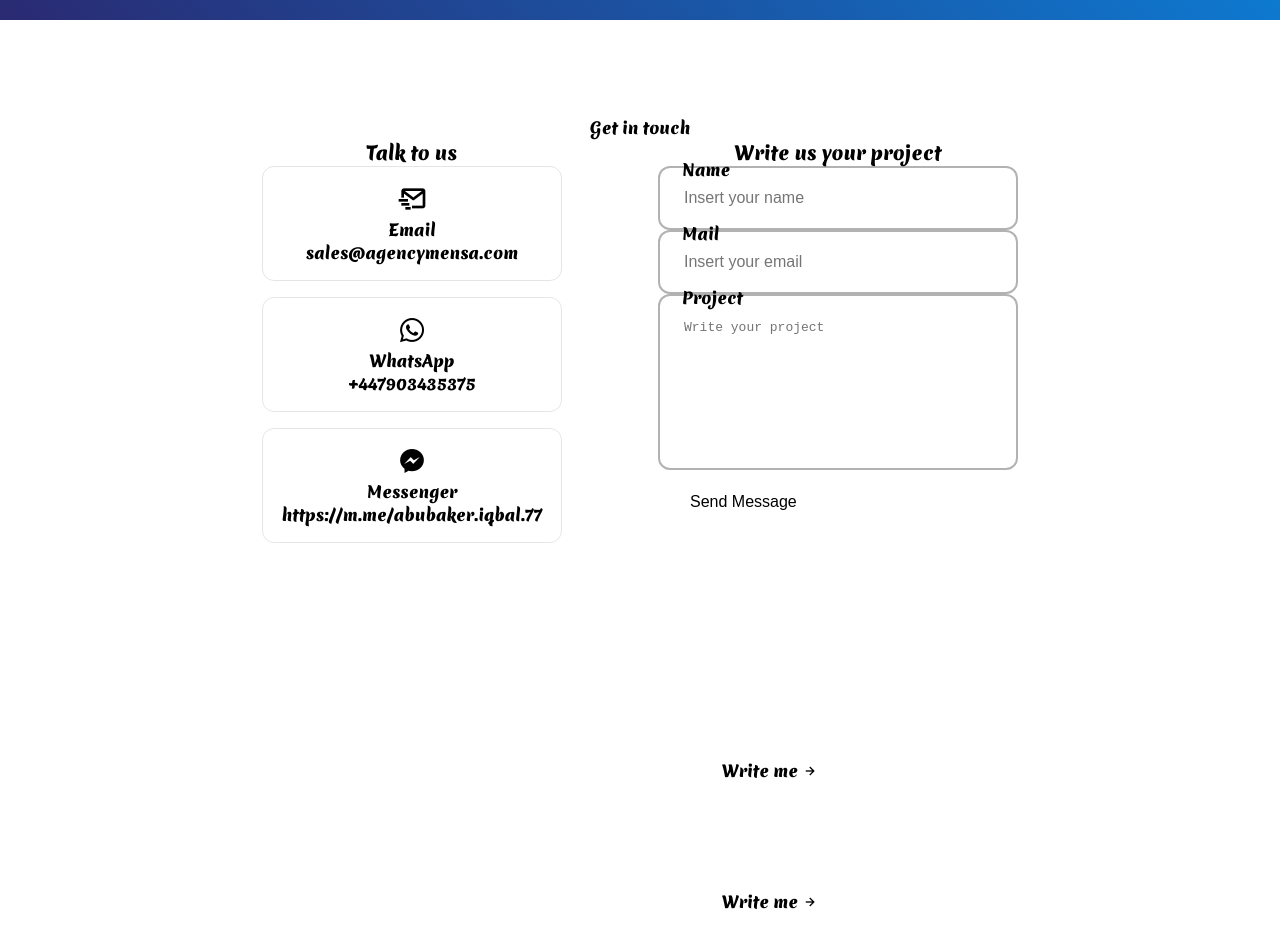
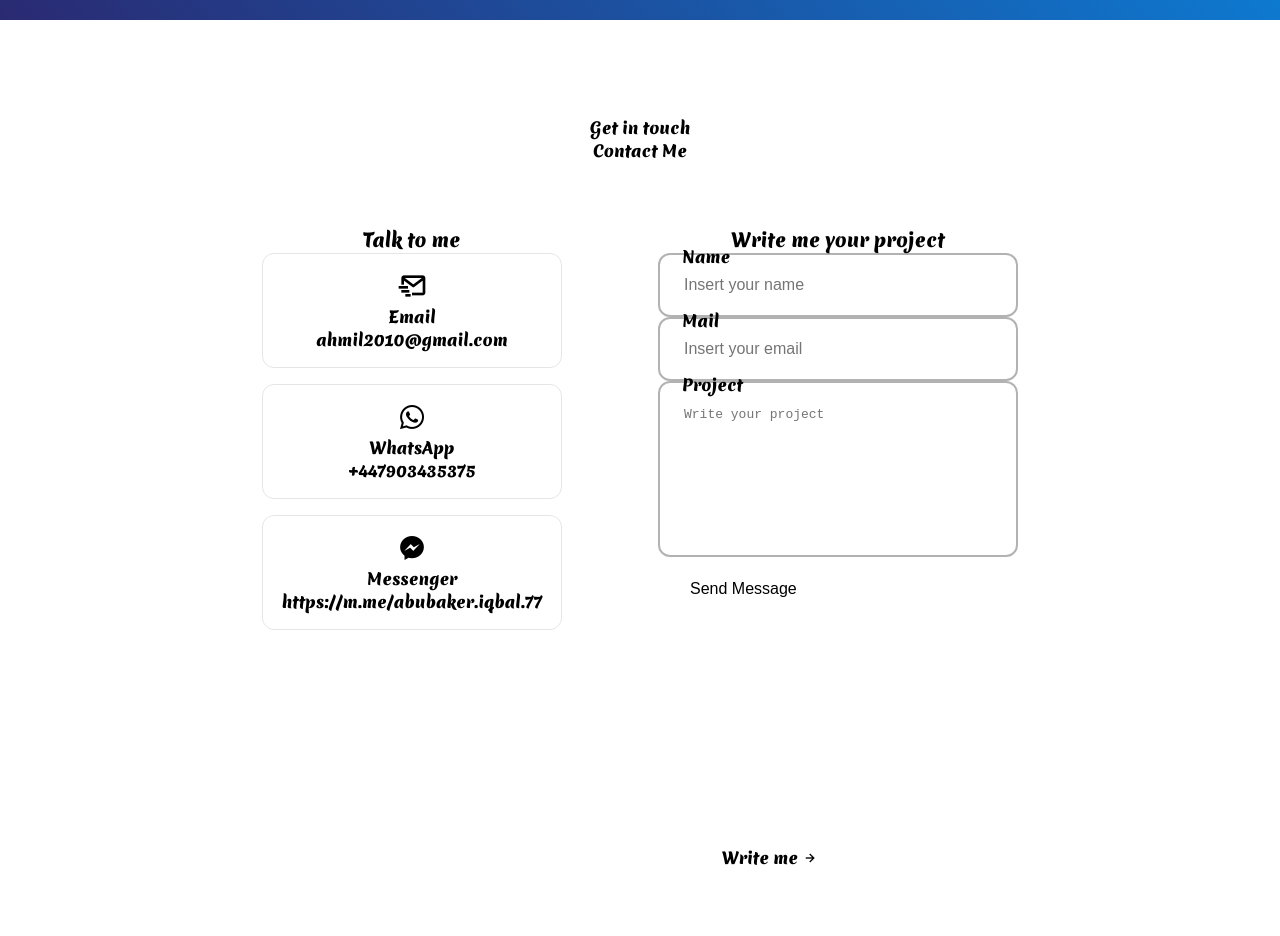
Before and after one commit to AbuIqbal123/agency-mensa-website, a React (Create React App) app: page / in a window 1280 px wide. Shown: the part 1900-2836 px from the top of the page. Built offline with nearby package versions, Linux system fonts and the light colour scheme.

Commit message:
WIP: contact page

```diff
--- a/src/App.tsx
+++ b/src/App.tsx
@@ -4,7 +4,7 @@ import Header from "./components/header/Header";
 import Home from "./components/home/Home";
 import Philosophy from "./components/philosophy/Philosophy";
 import Offer from "./components/offer/Offer";
-import Contact from "./components/contact/Contact";
+import Contact from "./components/contact/ContactPage";
 
 function App() {
   return (
--- a/src/components/contact/Contact.tsx
+++ b/src/components/contact/ContactPage.tsx
@@ -28,22 +28,22 @@ const Contact: React.FC = () => {
   return (
     <section className="contact section" id="contact">
       <h2 className="section__title">Get in touch</h2>
+      <span className="section__subtitle">Contact Me</span>
 
       <div className="contact__container container grid">
         <div className="contact__content">
-          <h3 className="contact__title">Talk to us</h3>
+          <h3 className="contact__title">Talk to me</h3>
           <div className="contact__info">
             <div className="contact__card">
               <i className="bx bx-mail-send contact__card-icon"></i>
 
               <h3 className="contact__card-title">Email</h3>
-              <span className="contact__card-data">sales@agencymensa.com</span>
+              <span className="contact__card-data">ahmil2010@gmail.com</span>
 
               <a
                 href="mailto:ahmil2010@gmail.com"
                 target="_blank"
                 className="contact__button"
-                rel="noreferrer"
               >
                 Write me{" "}
                 <i className="bx bx-right-arrow-alt contact__button-icon"></i>
@@ -60,7 +60,6 @@ const Contact: React.FC = () => {
                 href="https://api.whatsapp.com/send?phone=+447903435375&text=Hello! I just had a look through your website."
                 target="_blank"
                 className="contact__button"
-                rel="noreferrer"
               >
                 Write me{" "}
                 <i className="bx bx-right-arrow-alt contact__button-icon"></i>
@@ -79,7 +78,6 @@ const Contact: React.FC = () => {
                 href="https://m.me/abubaker.iqbal.77"
                 target="_blank"
                 className="contact__button"
-                rel="noreferrer"
               >
                 Write me{" "}
                 <i className="bx bx-right-arrow-alt contact__button-icon"></i>
@@ -89,7 +87,7 @@ const Contact: React.FC = () => {
         </div>
 
         <div className="contact__content">
-          <h3 className="contact__title">Write us your project</h3>
+          <h3 className="contact__title">Write me your project</h3>
 
           <form ref={form} onSubmit={sendEmail} className="contact__form">
             <div className="contact__form-div">
```
